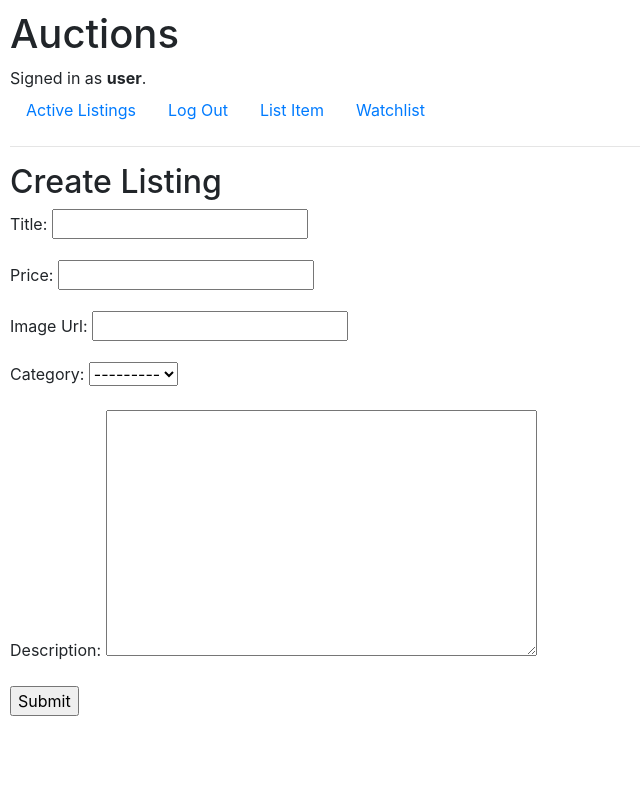
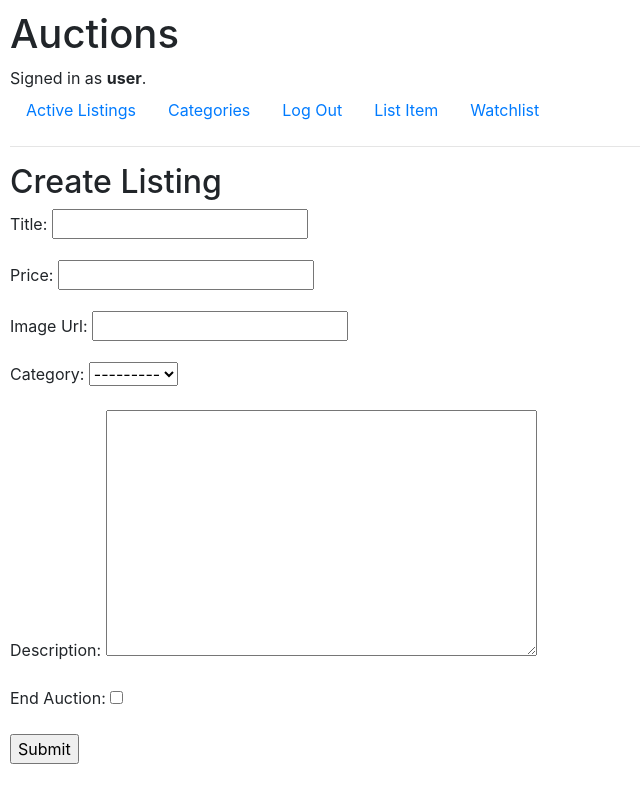
Before and after one commit to decentralvision/commerce, a Django app: page /auction/new in a window 1280 px wide. Shown: the whole page, without its empty margins (0-640 px from the left). Run offline with Django 3.2, Linux system fonts and the light colour scheme; a user stored in the database is signed in; data that the repository does not hold is empty; some libraries are stand-ins or nearby versions.

Commit message:
most features implemented at least partially, needs some controller logic, view changes and general tidying

```diff
--- a/auctions/admin.py
+++ b/auctions/admin.py
@@ -1,5 +1,7 @@
 from django.contrib import admin
 from .models import Category, User, Auction, Bid, Comment, Wauction
+
+
 # Register your models here.
 admin.site.register(Category)
 admin.site.register(User)
--- a/auctions/forms.py
+++ b/auctions/forms.py
@@ -1,6 +1,7 @@
 from django import forms
 from django.db import models
-from .models import Category
+from .models import Category, Bid, Auction
+
 
 class AuctionForm(forms.Form):
     title = forms.CharField(label="Title")
@@ -8,19 +9,26 @@ class AuctionForm(forms.Form):
     img_url = forms.CharField(label="Image Url")
     category = forms.ModelChoiceField(queryset=Category.objects.all(), required=False)
     description = forms.CharField(widget=forms.Textarea, label="Description")
-    active = forms.BooleanField(widget=forms.HiddenInput, label="Active", required=False)
+    closed = forms.BooleanField(
+        widget=forms.CheckboxInput(), label="End Auction", required=False
+    )
 
 
 class WauctionForm(forms.Form):
     auction = forms.CharField(widget=forms.HiddenInput, label="Auction")
-    active = forms.BooleanField(widget=forms.CheckboxInput,label="Add to Watchlist", required=False)
+    active = forms.BooleanField(
+        widget=forms.CheckboxInput(), label="Add to Watchlist", required=False
+    )
 
-class BidForm(forms.Form):
 
-    auction = forms.CharField(widget=forms.HiddenInput, label="Auction")
-    user = forms.CharField(widget=forms.HiddenInput, label="User")
-    amount = forms.CharField(widget=forms.NumberInput, label="Price")
+class BidForm(forms.ModelForm):
+    class Meta:
+        model = Bid
+        fields = ["user", "auction", "amount"]
+        widgets = {"auction": forms.HiddenInput(), "user": forms.HiddenInput()}
 
-    # def process(self):
-    #     data = self.cleaned_data
-    #     return data
+class EndAuctionForm(AuctionForm):
+    class Meta:
+        model = Auction
+        fields = ["closed"]
+        widgets = {"closed": forms.CheckboxInput()}
--- a/auctions/models.py
+++ b/auctions/models.py
@@ -16,7 +16,11 @@ class Auction(models.Model):
     created_date = models.DateTimeField(default=timezone.now)
     user = models.ForeignKey('User', on_delete=models.PROTECT)
     category = models.ForeignKey('Category', on_delete=models.PROTECT, null=True)
-    active = models.BooleanField('Active', default=True)
+    closed = models.BooleanField('Closed', default=False)
+    winner_id = models.IntegerField('Winner', null=True)
+
+    def __str__(self):
+        return self.title
 
 
 class Category(models.Model):
@@ -27,7 +31,10 @@ class Category(models.Model):
 class Bid(models.Model):
     user = models.ForeignKey('User', on_delete=models.PROTECT)
     auction = models.ForeignKey('Auction', on_delete=models.PROTECT)
-    amount = models.IntegerField('Amount')
+    amount = models.IntegerField('Amount', default=0)
+
+    def __str__(self):
+        return f"{self.user} in {self.auction} bid amount {self.amount}"
 
 class Wauction(models.Model):
     user = models.ForeignKey('User', on_delete=models.PROTECT)
--- a/auctions/templates/auctions/layout.html
+++ b/auctions/templates/auctions/layout.html
@@ -20,6 +20,9 @@
         <ul class="nav">
             <li class="nav-item">
                 <a class="nav-link" href="{% url 'index' %}">Active Listings</a>
+            </li>
+            <li class="nav-item">
+                <a class="nav-link" href="{% url 'categories' %}">Categories</a>
             </li>
             {% if user.is_authenticated %}
                 <li class="nav-item">
--- a/auctions/urls.py
+++ b/auctions/urls.py
@@ -9,8 +9,9 @@ urlpatterns = [
     path("register", views.register, name="register"),
     path("auction/<str:title>/", views.show, name="show"),
     path("auction/new", views.new, name="new"),
+    path("auction/close/<str:title>", views.close, name="close"),
     path("category/<str:name>/", views.category, name="category"),
-    path("categories", views.categories, name="category"),
+    path("categories", views.categories, name="categories"),
     path("bid", views.bid, name="bid"),
 
     #dynamic page
--- a/auctions/views.py
+++ b/auctions/views.py
@@ -1,54 +1,64 @@
 import pdb
 from django.db.models import Max
+from django.contrib import messages
 from django.contrib.auth import authenticate, login, logout
 from django.db import IntegrityError
 from django.http import HttpResponse, HttpResponseRedirect
 from django.shortcuts import render, redirect
 from django.urls import reverse
-from .forms import AuctionForm, WauctionForm, BidForm
+from .forms import AuctionForm, WauctionForm, BidForm, EndAuctionForm
 from .models import User, Auction, Bid, Category, Wauction
 import json
 
+
 def new(request):
     if request.method == "GET":
-        return render(request, "auctions/new.html", {
-            "form": AuctionForm()
-        })
+        return render(request, "auctions/new.html", {"form": AuctionForm()})
     else:
         form = AuctionForm(request.POST)
         if form.is_valid():
             auction = Auction(**form.cleaned_data)
             auction.user = request.user
             auction.save()
-            return HttpResponseRedirect(reverse('index'))
+            return HttpResponseRedirect(reverse("index"))
         else:
-            return render(request, "auctions/new.html", {
-                "form": form
-            })
+            return render(request, "auctions/new.html", {"form": form})
+
+
+def close(request, title):
+    auction = Auction.objects.get(title=title)
+    auction.closed = True
+    auction.winner_id = request.user.id
+    auction.save()
+    return redirect("/auction/{}".format(auction.title))
 
 
 def bid(request):
+    form = BidForm()
     if request.method == "POST":
         user = request.user
         form = BidForm(request.POST)
         if form.is_valid():
-            # data = form.proreqcess()
-            # bid_obj = Bid(data)
-            form.cleaned_data.get()
-            import ipdb; ipdb.set_trace()
-            auction = Auction.objects.get(title=data["auction"])
-            bid_obj.save()
-            user_bids = Bid.objects.filter(auction=auction.id)
-            # auction.price < bid.amount
-            #  create bid
-            #  set price auction to bid amount
+            auction = form.cleaned_data["auction"]
+            if auction.price < float(form.cleaned_data["amount"]):
+                auction.price = float(form.cleaned_data["amount"])
+                auction.save()
+                form.save(commit=True)
+            else:
+                messages.add_message(request, messages.ERROR, 'Bid amount must be greater than auction price.')
+        # Bid.objects.create(
+        #     amount=form.cleaned_data["amount"],
 
-        # bid logic
+        # )
+
+    return redirect("/auction/{}".format(auction.title))
+
+    # bid logic
     # <!-- for MODEL form verify larger than other bids with auction id matching request auction id-->
 
 
 def watchlist(request):
-    #if user is logged_in
+    # if user is logged_in
     # display user's watchlist
     user = request.user
     if user.is_authenticated:
@@ -57,62 +67,76 @@ def watchlist(request):
             if Wauction.objects.filter(user=user, active=True).exists():
                 wauctions = Wauction.objects.get(user=user, active=True)
                 if isinstance(wauctions, list):
+
                     def get_auctions(wauction):
                         return wauction.auction
+
                     auctions = wauctions.map(get_auctions, wauctions)
                 else:
                     auctions = [wauctions.auction]
 
-                return render(request, "auctions/watchlist.html", {
-                    "auctions": auctions
-                })
+                return render(
+                    request, "auctions/watchlist.html", {"auctions": auctions}
+                )
             else:
-                return render(request, "auctions/watchlist.html", {
-                    "auctions": []
-                })
+                return render(request, "auctions/watchlist.html", {"auctions": []})
         else:
             auction_id = int(request.POST["auction"])
             auction = Auction.objects.get(pk=auction_id)
-            wauction, created = Wauction.objects.get_or_create(user=user, auction=auction)
+            wauction, created = Wauction.objects.get_or_create(
+                user=user, auction=auction
+            )
             wauction.active = not bool(wauction.active)
             wauction.save()
-            return redirect('/auction/{}'.format(auction.title))
+            return redirect("/auction/{}".format(auction.title))
 
     else:
-        return redirect('index')
+        return redirect("index")
 
 
 def show(request, title):
-    user = User.objects.get(username=request.user)
-    auction = Auction.objects.get(title=title)
-    # pdb.set_trace()
-    # pass wuaction status
-    if Wauction.objects.filter(user=user, auction=auction).exists():
-        wauction = Wauction.objects.get(user=user, auction=auction)
-        active = wauction.active
+    if request.method == "GET":
+        user = User.objects.get(username=request.user)
+        auction = Auction.objects.get(title=title)
+        # pdb.set_trace()
+        # pass wuaction status
+        if Wauction.objects.filter(user=user, auction=auction).exists():
+            wauction = Wauction.objects.get(user=user, auction=auction)
+            active = wauction.active
+        else:
+            active = False
+        # pass bid form and data
+        bid_form = BidForm({"auction": auction, "user": user, "amount": auction.price})
+        end_auction = EndAuctionForm({"closed": auction.closed})
+        return render(
+            request,
+            "auctions/show.html",
+            {
+                "auction": auction,
+                "wauction_form": WauctionForm({"auction": auction.id, "active": active}),
+                "bid_form": bid_form,
+                "end_auction": end_auction
+            }
+        )
     else:
-        active = False
-    # pass bid form and data
-    bid_form = BidForm({'auction': auction.id, 'user': user.id})
-    return render(request, "auctions/show.html", {
-        "auction": auction,
-        "wauction_form": WauctionForm({'auction':Auction.objects.get(title=title).id, 'active':active}),
-        "bid_form": bid_form
-    })
+        return redirect('index')
+        # return something
 
 
 def index(request):
-    return render(request, "auctions/index.html", {
-        "auctions": Auction.objects.all()
-    })
+    return render(request, "auctions/index.html", {"auctions": Auction.objects.all()})
 
 
-def category(request):
-    return render(request, "category")
+def category(request, name):
+    auctions = Auction.objects.filter(category=name)
+    # get objects with category matching name
+    return render(request, "auctions/categories.html", {"auctions": auctions})
 
 
 def categories(request):
-    return render(request, "categories")
+    category_list = Category.objects.all()
+    # get list of category names
+    return render(request, "auctions/categories.html", {"category_list": category_list})
 
 
 def login_view(request):
@@ -128,9 +152,11 @@ def login_view(request):
             login(request, user)
             return HttpResponseRedirect(reverse("index"))
         else:
-            return render(request, "auctions/login.html", {
-                "message": "Invalid username and/or password."
-            })
+            return render(
+                request,
+                "auctions/login.html",
+                {"message": "Invalid username and/or password."},
+            )
     else:
         return render(request, "auctions/login.html")
 
@@ -149,18 +175,20 @@ def register(request):
         password = request.POST["password"]
         confirmation = request.POST["confirmation"]
         if password != confirmation:
-            return render(request, "auctions/register.html", {
-                "message": "Passwords must match."
-            })
+            return render(
+                request, "auctions/register.html", {"message": "Passwords must match."}
+            )
 
         # Attempt to create new user
         try:
             user = User.objects.create_user(username, email, password)
             user.save()
         except IntegrityError:
-            return render(request, "auctions/register.html", {
-                "message": "Username already taken."
-            })
+            return render(
+                request,
+                "auctions/register.html",
+                {"message": "Username already taken."},
+            )
         login(request, user)
         return HttpResponseRedirect(reverse("index"))
     else:
--- a/commerce/settings.py
+++ b/commerce/settings.py
@@ -27,7 +27,7 @@ DEBUG = True
 
 ALLOWED_HOSTS = []
 
-
+MESSAGE_STORAGE = 'django.contrib.messages.storage.session.SessionStorage'
 # Application definition
 
 INSTALLED_APPS = [
```
Also changed, not shown: auctions/templates/auctions/categories.html (+10 -0 lines), auctions/templates/auctions/category.html (+10 -0 lines), auctions/templates/auctions/show.html (+20 -1 lines), auctions/migrations/0001_initial.py, auctions/migrations/0002_auto_20201006_2148.py (deleted), auctions/migrations/0002_auto_20201008_0514.py (added), auctions/migrations/0003_auction_winner_id.py (added), db.sqlite3, 3 other files.
